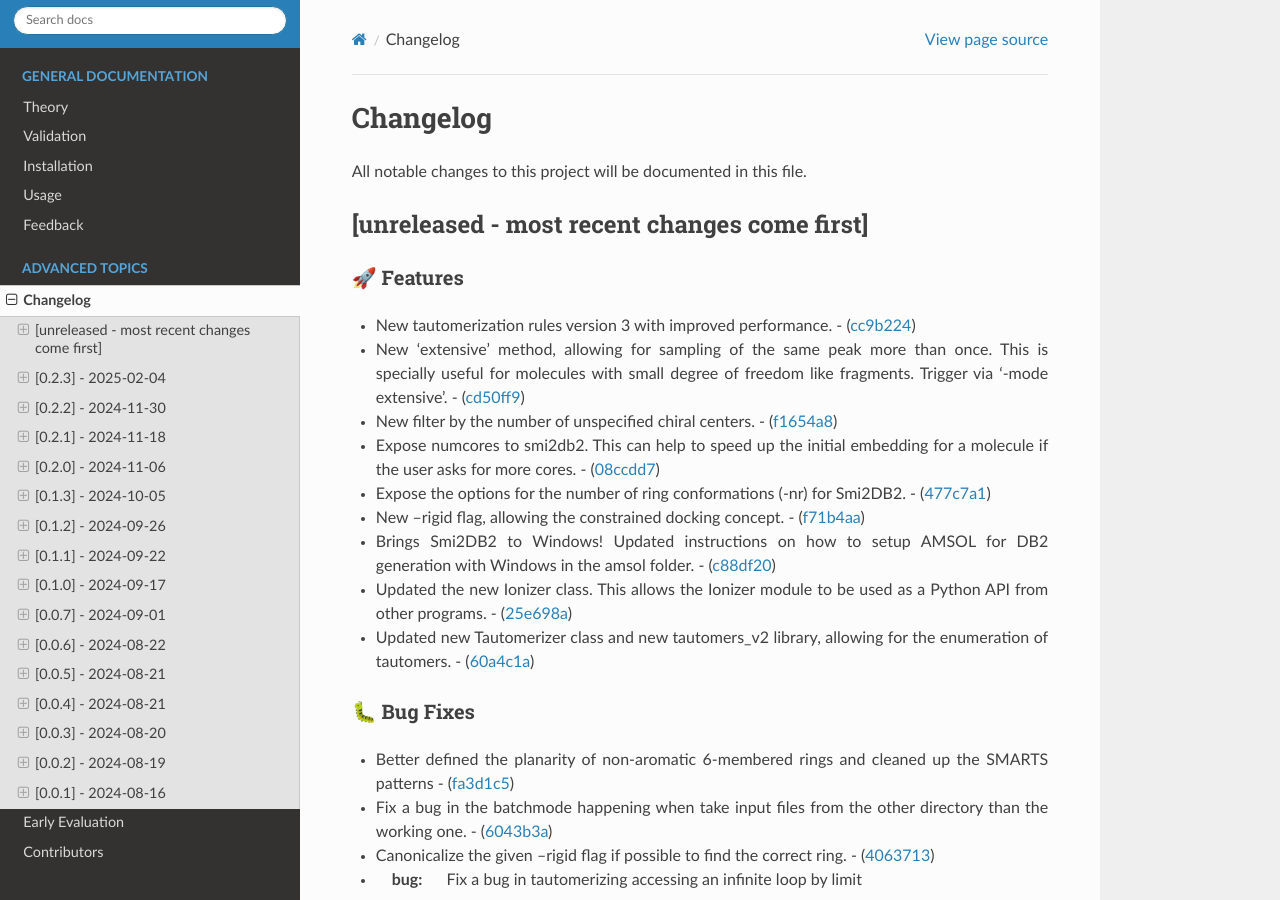
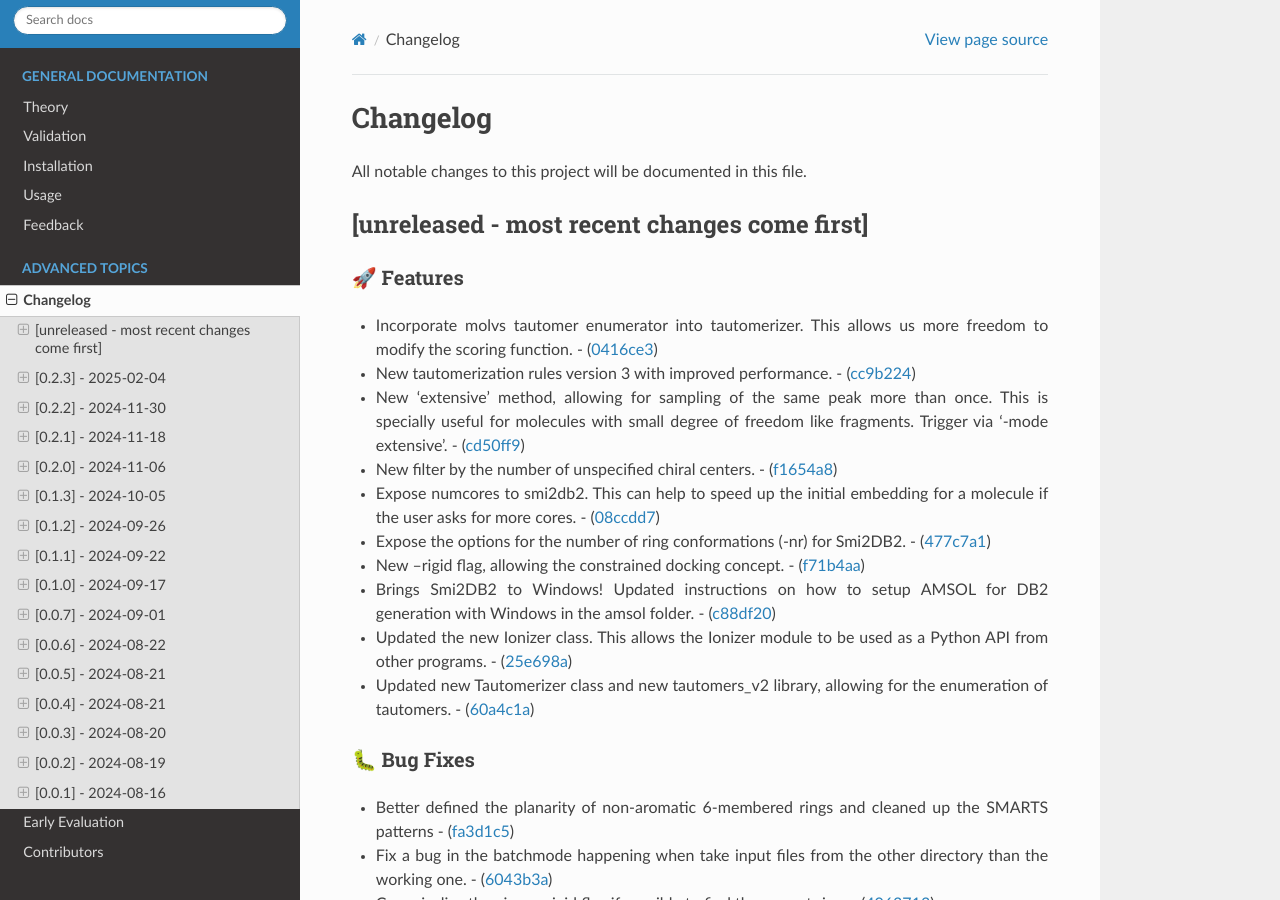
Before and after one commit to phonglam3103/msani-readthedocs, a Sphinx documentation site: the page built from docs/source/changes.rst, in a window 1280 px wide and 900 px high. Built offline with Sphinx 7.4.7 and the Read the Docs theme 3.1.0, drawn with Linux system fonts in a browser that asks for light colours; formulas are drawn with MathJax 3.

Commit message:
Update changes.rst from the software repository

```diff
--- a/docs/source/changes.rst
+++ b/docs/source/changes.rst
@@ -9,6 +9,9 @@ All notable changes to this project will be documented in this file.
 🚀 Features
 ~~~~~~~~~~~
 
+-  Incorporate molvs tautomer enumerator into tautomerizer. This allows
+   us more freedom to modify the scoring function. -
+   (`0416ce3 <https://github.com/phonglam3103/EirVS/commit/0416ce35caa865d0a4ce7023a68e0a23a06453f0>`__)
 -  New tautomerization rules version 3 with improved performance. -
    (`cc9b224 <https://github.com/phonglam3103/EirVS/commit/cc9b2244f4c307456fa0b1c0bafdf2cc6d67ee1c>`__)
 -  New ‘extensive’ method, allowing for sampling of the same peak more
```
